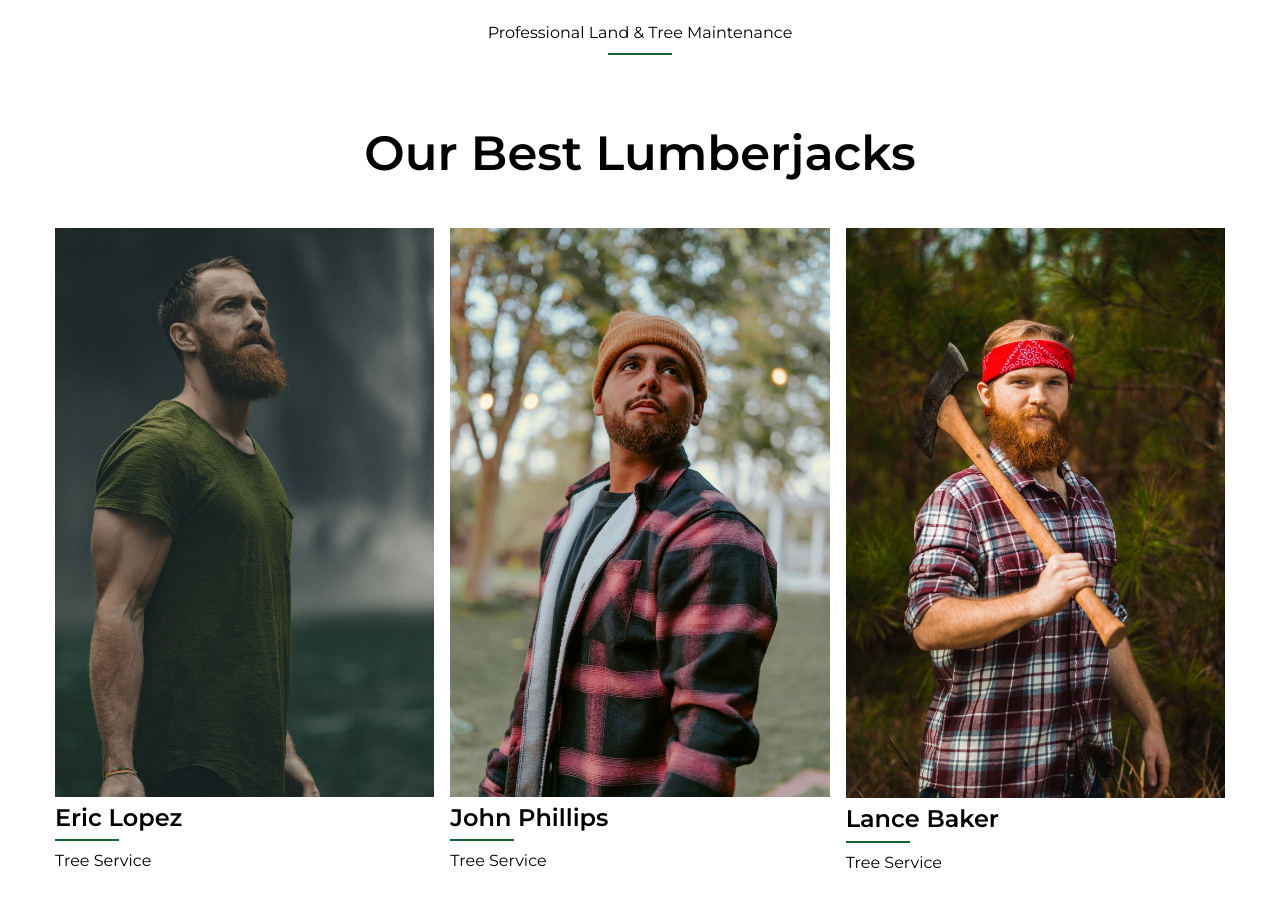
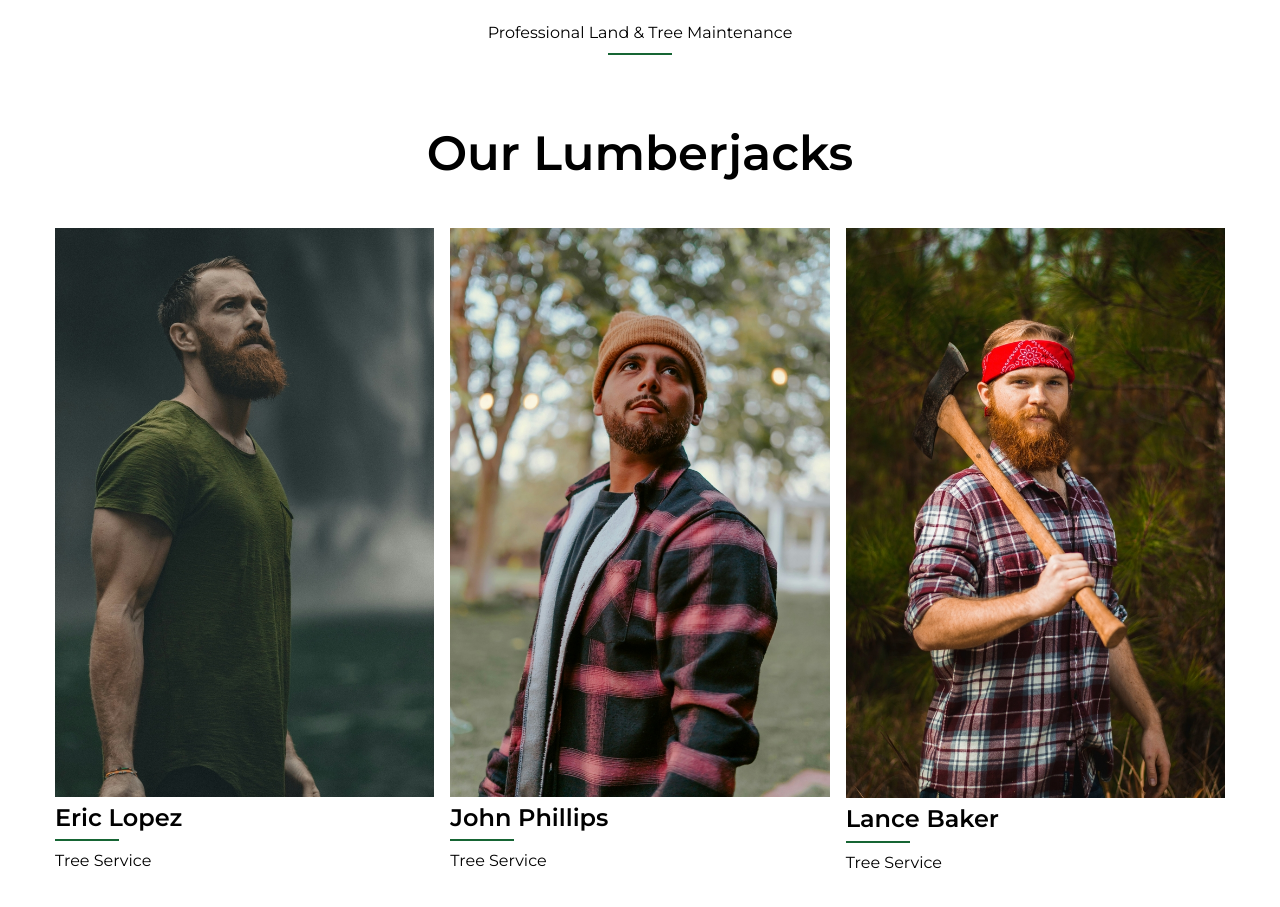
Before and after one commit to BerylBrothers/Paint-Website, a Next.js app: page / in a window 1280 px wide. Shown: the part 4000-4907 px from the top of the page. Built offline with nearby package versions, Linux system fonts and the light colour scheme.

Commit message:
fixed border issue3

```diff
--- a/components/Team.jsx
+++ b/components/Team.jsx
@@ -30,7 +30,7 @@ const Team = () => {
               <div className="flex justify-center items-center border-green-800 border-b-2 w-16 "></div>
             </div>
             <div className="py-12">
-              <h2>Our Best Lumberjacks</h2>
+              <h2>Our Lumberjacks</h2>
             </div>
             <div className="grid grid-cols-1 xl:grid-cols-3 gap-6">
               {items.map((item, index) => {
```
